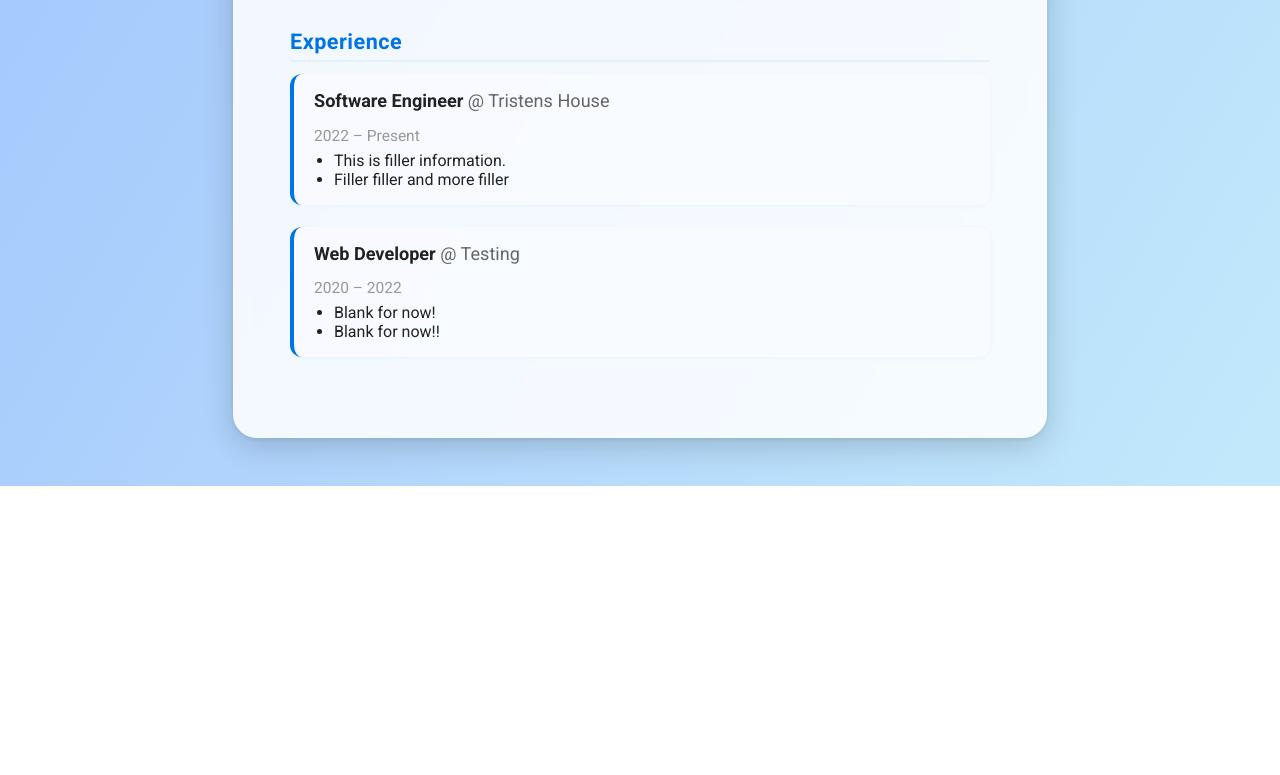
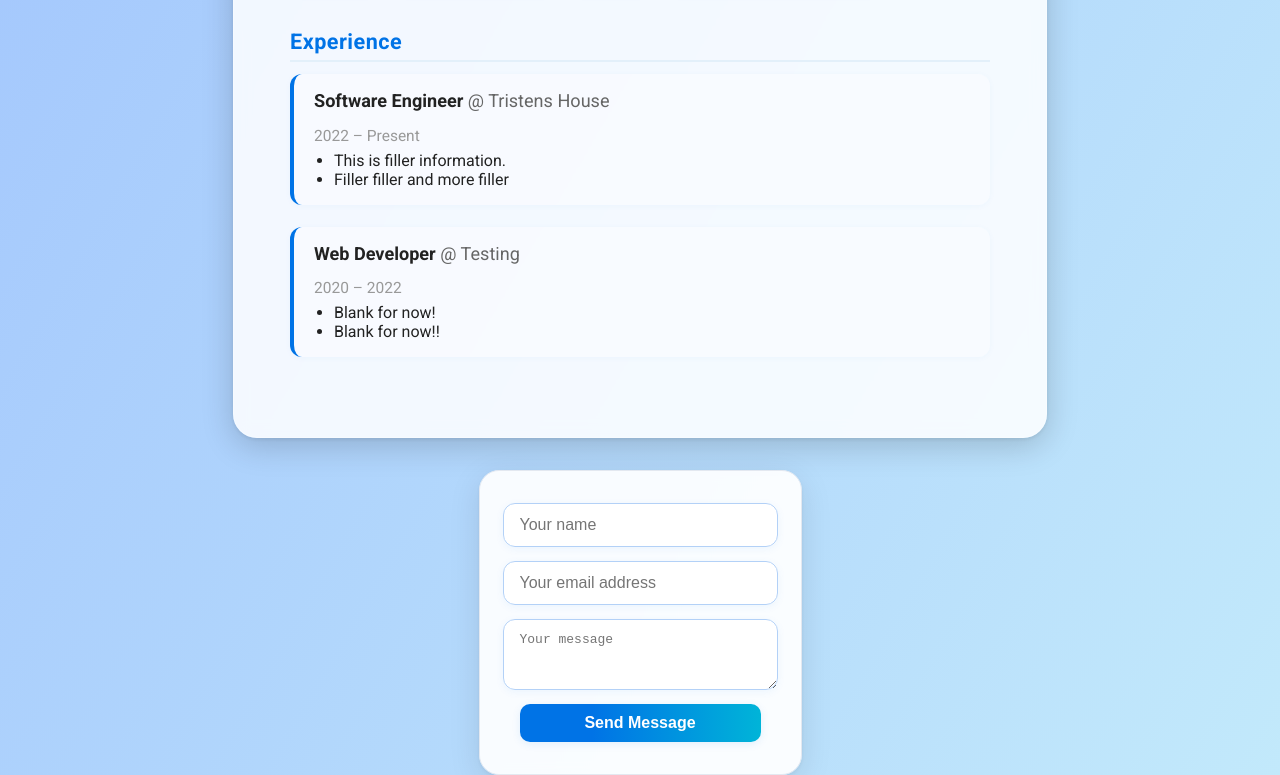
Before and after one commit to tristenkelly/infra-demo, a plain HTML site: page frontend/public/index.html in a window 1280 px wide. Shown: the part 467-1242 px from the top of the page. Before the commit the page ends 953 px from the top, so only its background shows below. Drawn offline with Linux system fonts and the light colour scheme; no server answers.

Commit message:
add contact me container + listen for input with js and append to dynamodb

```diff
--- a/frontend/public/index.html
+++ b/frontend/public/index.html
@@ -52,6 +52,14 @@
       </div>
     </section>
   </div>
+<div class="contact-bubble">
+  <form class="contact-form">
+    <input type="text" placeholder="Your name" class="name" />
+    <input type="email" placeholder="Your email address" class="email" />
+    <textarea rows="3" placeholder="Your message" class="message"></textarea>
+    <button type="submit">Send Message</button>
+  </form>
+</div>
   <script src="script.js"></script>
 </body>
 </html>
--- a/frontend/public/script.js
+++ b/frontend/public/script.js
@@ -7,3 +7,27 @@ window.addEventListener('DOMContentLoaded', function() {
     }),
   });
 });
+
+document.querySelector('.contact-form').addEventListener('submit', function(event) {
+  event.preventDefault();
+  const form = event.target;
+  const data = new FormData(form);
+
+  fetch('/contact', {
+    method: 'POST',
+    body: data,
+  })
+  .then(response => response.json())
+  .then(data => {
+    if (data.status === 'success') {
+      alert('Message sent successfully!');
+      form.reset();
+    } else {
+      alert('Failed to send message.');
+    }
+  })
+  .catch(error => {
+    console.error('Error:', error);
+    alert('An error occurred while sending your message.');
+  });
+});
--- a/frontend/public/styles.css
+++ b/frontend/public/styles.css
@@ -5,14 +5,19 @@ body {
   color: #222;
   min-height: 100vh;
   display: flex;
+  flex-direction: column;
   align-items: center;
-  justify-content: center;
+  justify-content: flex-start;
   overflow-x: hidden;
+}
+
+html {
+  scroll-behavior: smooth;
 }
 
 .container {
   max-width: 700px;
-  margin: 48px auto;
+  margin: 48px auto 0 auto;
   background: rgba(255,255,255,0.85);
   padding: 48px 56px;
   border-radius: 24px;
@@ -26,6 +31,7 @@ body {
   0% { opacity: 0; transform: translateY(30px);}
   100% { opacity: 1; transform: translateY(0);}
 }
+
 
 header {
   text-align: center;
@@ -41,7 +47,6 @@ h1 {
   -webkit-background-clip: text;
   background-clip: text;
   -webkit-text-fill-color: transparent;
-  text-fill-color: transparent;
   filter: drop-shadow(0 2px 8px rgba(0,115,230,0.08));
 }
 
@@ -69,6 +74,7 @@ h1 {
   text-decoration: none;
 }
 
+
 section {
   margin-bottom: 32px;
 }
@@ -81,7 +87,9 @@ h2 {
   padding-bottom: 6px;
   font-weight: 700;
   letter-spacing: 0.5px;
+  animation: fadeIn 1.2s cubic-bezier(.39,.575,.565,1) both;
 }
+
 
 .skills {
   list-style: none;
@@ -138,17 +146,84 @@ ul {
   padding-left: 20px;
 }
 
+.contact-bubble {
+  display: flex;
+  flex-direction: column;
+  align-items: center;
+  justify-content: center;
+  max-width: 700px;
+  margin: 32px auto 0 auto;
+  background: rgba(255,255,255,0.92);
+  padding: 32px 40px;
+  border-radius: 20px;
+  box-shadow: 0 8px 32px rgba(0,0,0,0.10), 0 1.5px 4px rgba(0,0,0,0.06);
+  border: 1px solid #e3e8f0;
+  backdrop-filter: blur(6px);
+  animation: fadeIn 1.2s cubic-bezier(.39,.575,.565,1) both;
+}
+
+.contact-form {
+  width: 100%;
+  max-width: 420px;
+  margin: 0 auto;
+  display: flex;
+  flex-direction: column;
+  gap: 14px;
+  margin-top: 0;
+  align-items: center;
+}
+
+
+.contact-form input,
+.contact-form textarea {
+  width: 100%;
+  padding: 12px 16px;
+  border: 1.5px solid #b3d1f7;
+  border-radius: 12px;
+  background: rgba(255,255,255,0.7);
+  box-shadow: 0 2px 8px rgba(0,115,230,0.06);
+  font-size: 1em;
+  color: #222;
+  outline: none;
+  transition: border 0.2s, box-shadow 0.2s, background 0.2s;
+  backdrop-filter: blur(2px);
+  resize: vertical;
+}
+
+.contact-form input:focus,
+.contact-form textarea:focus {
+  border: 1.5px solid #0073e6;
+  background: rgba(255,255,255,0.95);
+  box-shadow: 0 4px 16px rgba(0,115,230,0.10);
+}
+
+.contact-form button {
+  width: 100%;
+  align-self: center;
+  background: linear-gradient(90deg, #0073e6 30%, #00b4d8 100%);
+  color: #fff;
+  border: none;
+  border-radius: 10px;
+  padding: 10px 28px;
+  font-size: 1em;
+  font-weight: 600;
+  cursor: pointer;
+  box-shadow: 0 2px 8px rgba(0,115,230,0.10);
+  transition: background 0.2s, box-shadow 0.2s;
+}
+
+.contact-form button:hover {
+  background: linear-gradient(90deg, #005bb5 30%, #0096c7 100%);
+  box-shadow: 0 4px 16px rgba(0,115,230,0.16);
+}
+
+
 @media (max-width: 700px) {
-  .container {
+  .container,
+  .contact-bubble {
     padding: 18px 8px;
   }
   h1 {
     font-size: 2em;
   }
-  .container:hover {
-    box-shadow: 0 16px 48px rgba(0,0,0,0.18), 0 3px 8px rgba(0,0,0,0.10);
-    transform: translateY(-4px) scale(1.01);
-    transition: box-shadow 0.3s, transform 0.3s;
 }
-
-}
```
Also changed, not shown: frontend/source.mjs (+28 -0 lines).
